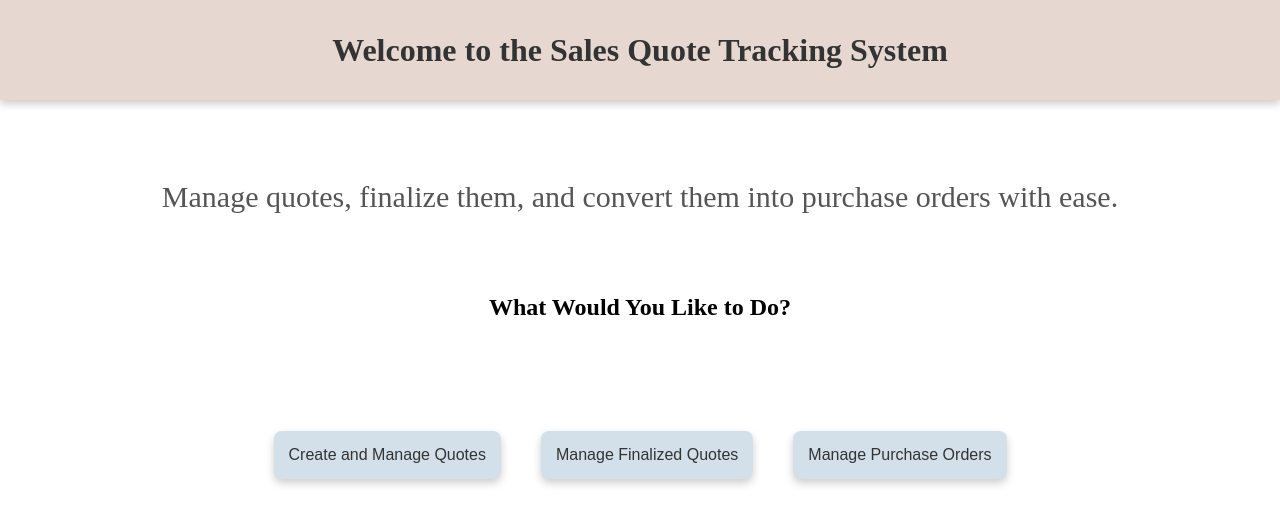
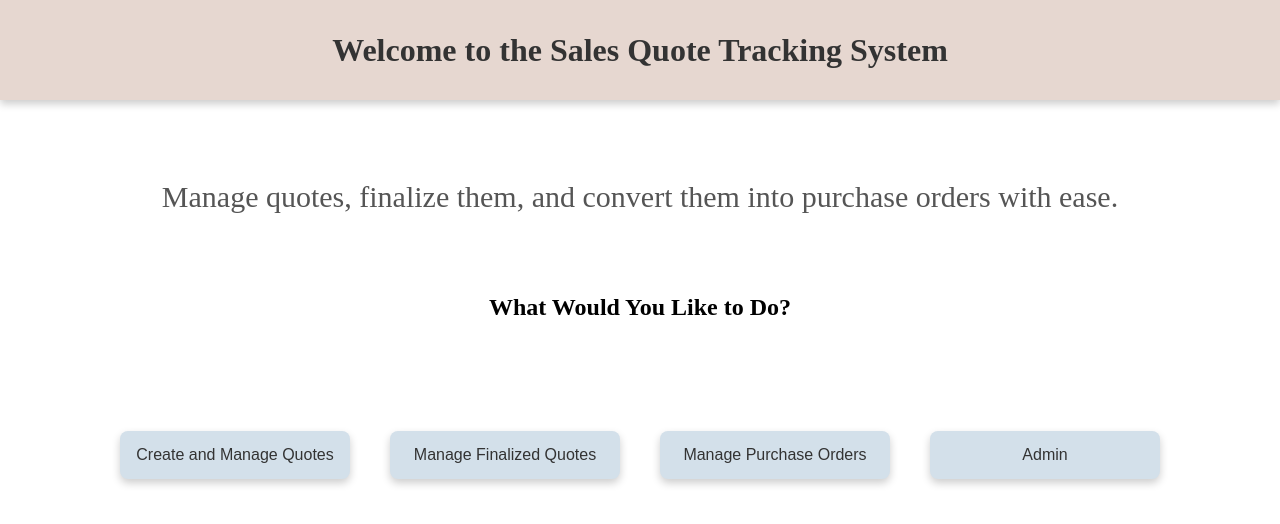
Before and after one commit to JTabb1213/CSCI467Project, an Angular app in the folder sales-associate-page/: page / in a window 1280 px wide. Shown: the top 524 px of the page. Built offline with nearby package versions, Linux system fonts and the light colour scheme.

Commit message:
added admin button, does nothing yet

```diff
--- a/sales-associate-page/src/app/sales-quotes/sales-quotes.component.css
+++ b/sales-associate-page/src/app/sales-quotes/sales-quotes.component.css
@@ -46,6 +46,7 @@ body {
     border: none;
     padding: 12px 24px;
     border-radius: 8px;
+    width: 230px;
     font-size: 1em;
     cursor: pointer;
     margin: 20px;
--- a/sales-associate-page/src/app/sales-quotes/sales-quotes.component.html
+++ b/sales-associate-page/src/app/sales-quotes/sales-quotes.component.html
@@ -15,6 +15,7 @@
     <button class="action-button" [routerLink]="['/sales-quotes']">Create and Manage Quotes</button>
     <button class="action-button" [routerLink]="['/finalized-quotes']">Manage Finalized Quotes</button>
     <button class="action-button" [routerLink]="['/purchase']">Manage Purchase Orders</button>
+    <button class="action-button" [routerLink]="['/admin']"   >Admin</button>
   </div>
 
 </main>
```
